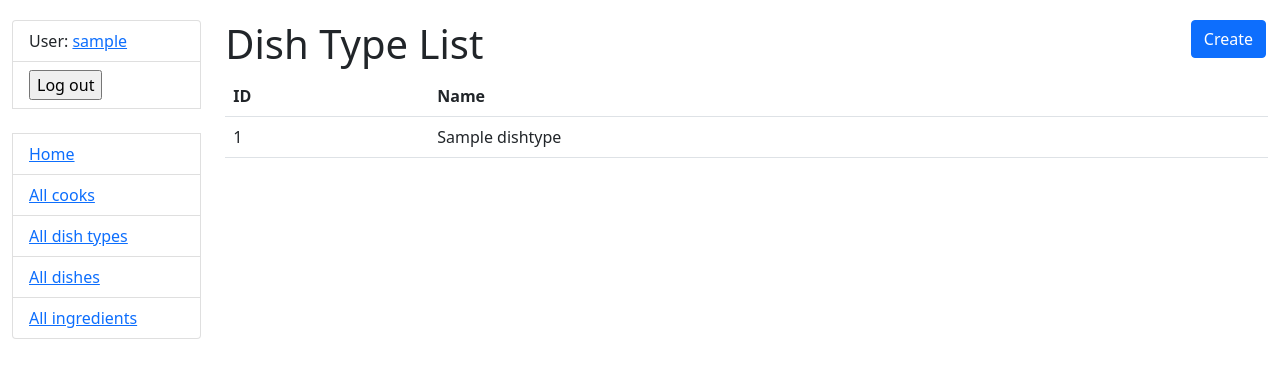
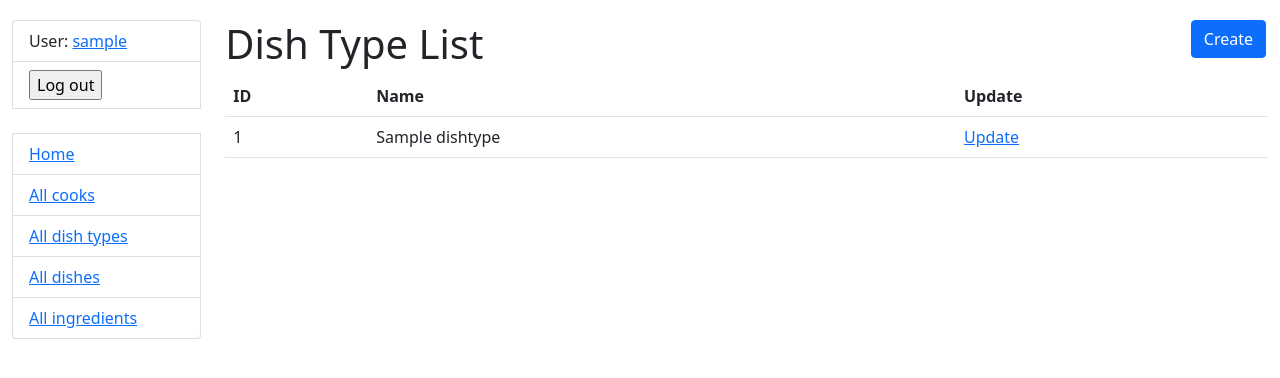
Before and after one commit to m1b0mb0/kitchen-management-system, a Django app: page /dish-types/ in a window 1280 px wide. Shown: the top 378 px of the page. Run offline with Django 5.2, Linux system fonts and the light colour scheme; a user stored in the database is signed in; tables that the repository leaves empty hold one stand-in row (values such as "Sample post").

Commit message:
Add update button to dish_type_list.html template

```diff
--- a/templates/kitchen/dish_type_list.html
+++ b/templates/kitchen/dish_type_list.html
@@ -11,11 +11,15 @@
       <tr>
         <th>ID</th>
         <th>Name</th>
+        <th>Update</th>
       </tr>
     {% for dish_type in dish_type_list %}
       <tr>
         <td>{{ dish_type.id }}</td>
         <td>{{ dish_type.name }}</td>
+        <td>
+          <a href="{% url 'kitchen:dish-type-update' pk=dish_type.id %}">Update</a>
+        </td>
       </tr>
     {% endfor %}
 
```
